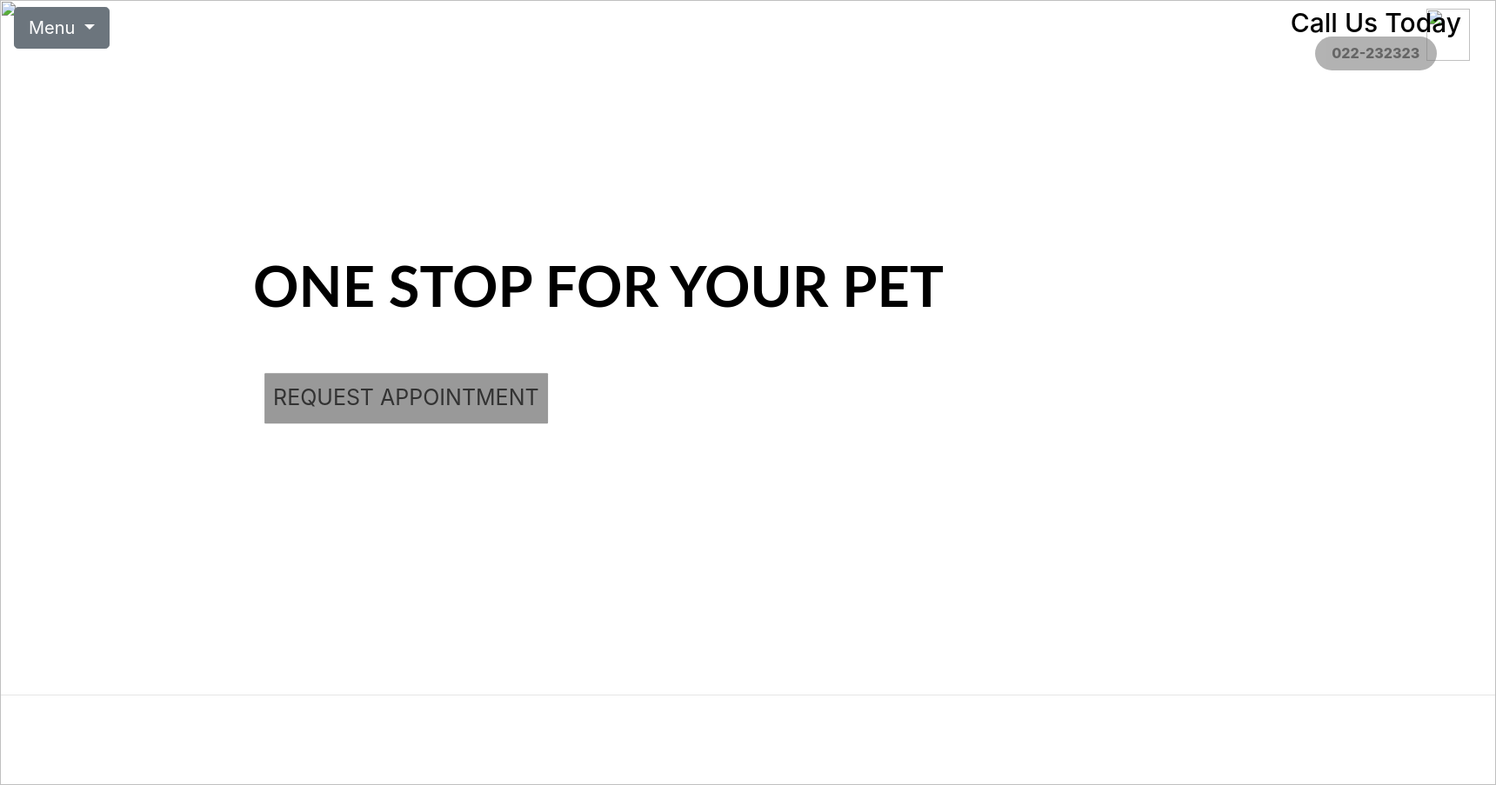
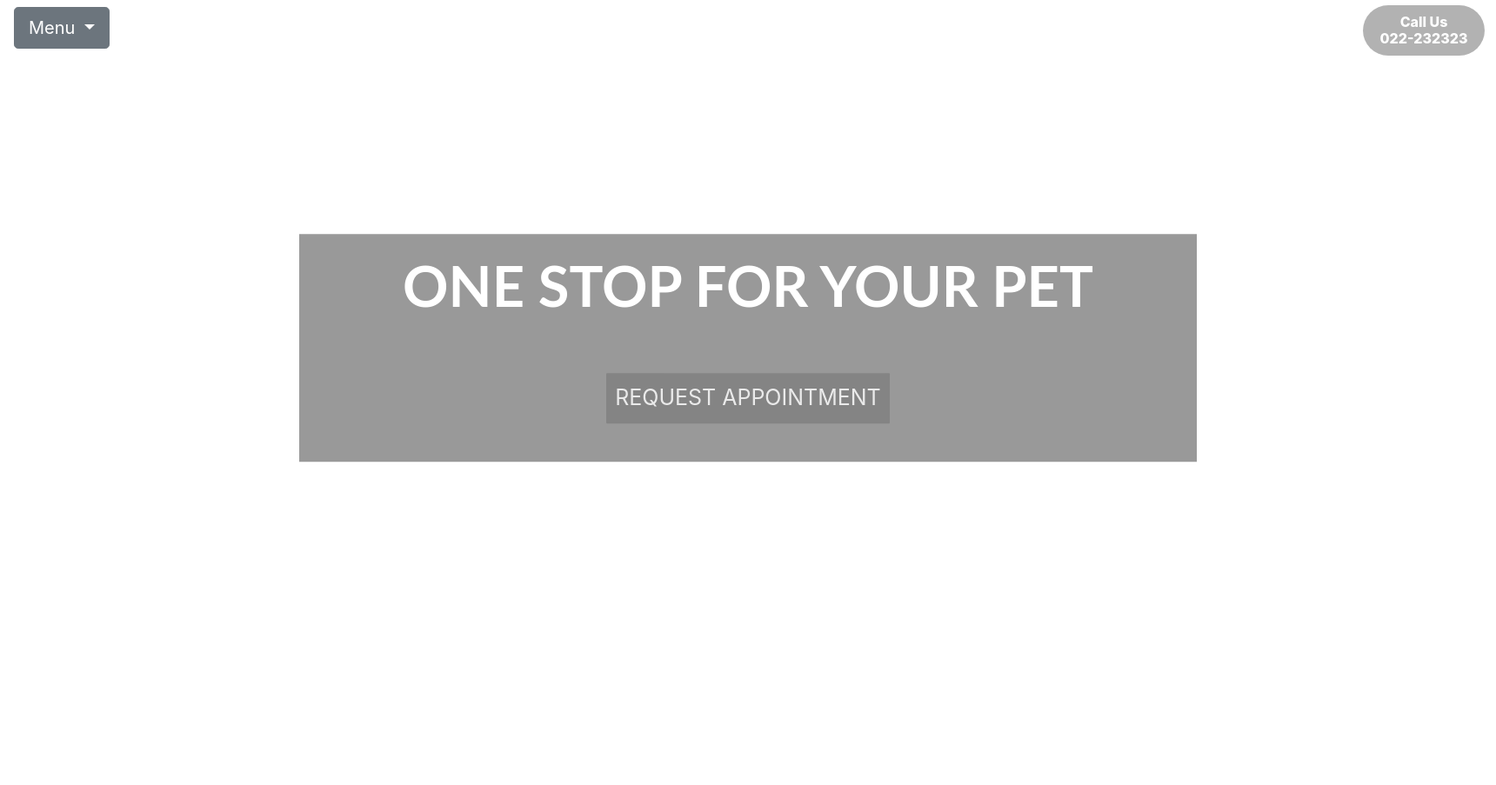
Before and after one commit to daniandhk/CatNDoc, a PHP site: the page made by application/views/ViewHome.php in a window 1720 px wide. Shown: the whole page at 87% size. After the commit the page ends 532 px from the top, so only its background shows below. Run offline with PHP 8.4, Linux system fonts and the light colour scheme; the template is opened without the code that fills it, so the values that code supplies are empty.

Commit message:
Update ViewHome.php

```diff
--- a/application/views/ViewHome.php
+++ b/application/views/ViewHome.php
@@ -15,8 +15,12 @@
     }
 
     #img1{
+        filter: blur(8px);
+        -webkit-filter: blur(8px);
         width: 100%;
-        height: 903px;
+        height: auto;
+        background-position: center;
+        background-repeat: no-repeat;
         background-size: cover;
     }
 
@@ -46,16 +50,24 @@
     }
 
     .centered2{
+        background-color: rgb(0,0,0);
+        background-color: rgba(0,0,0, 0.4);
+        color: white;
+        font-weight: bold;
         position: absolute;
         top: 50%;
-        left: 40%;
+        left: 50%;
         transform: translate(-50%, -50%);
+        z-index: 2;
+        width: 60%;
+        padding: 20px;
+        text-align: center;
     }
 
     .top-right {
         position: absolute;
-        top: 8px;
-        right: 40px;
+        top: 0px;
+        right: 0px;
         color: black;
     }
 
@@ -116,22 +128,20 @@
 <body>
         <!--COVER-->
         <img src="<?php echo base_url('assets/img/homepic.jpg'); ?>" id="img1" />
-        <img src="<?php echo base_url('assets/img/gray.jpg'); ?>" id="img2" />
-        <img src="<?php echo base_url('assets/img/telpun.png'); ?>" id="img3"/>
+        <!--<img src="<?php echo base_url('assets/img/gray.jpg'); ?>" id="img2" />-->
+        <!--<img src="<?php echo base_url('assets/img/telpun.png'); ?>" id="img3"/>-->
         <!--END COVER-->
 
         <!--TULISAN TULISAN DI COVER-->
         <div class="centered2">
-            <h1 class="welkam2" style="color: black;"> ONE STOP FOR YOUR PET</h1>
+            <h1 class="welkam2"> ONE STOP FOR YOUR PET</h1>
             <br>
             <br>
-            <a href="#" class="btn btn-default btn-rounded mb-4 button2" data-toggle="modal" data-target="#modalContactForm">REQUEST APPOINTMENT</a>
+            <a href="#" class="btn btn-default btn-rounded mb-4 button2" data-toggle="modal" data-target="#modalContactForm"  style="color: white;">REQUEST APPOINTMENT</a>
         </div>
 
         <div class="top-right">
-            <h2 style="font-size: 30px;">Call Us Today</h2>
-            <br>
-            <h2 class="button button1" style="position: relative;top: -40px;right: -15px;color:black;font-weight: 800;">   022-232323   </h2>
+            <h2 class="button button1" style="color:white;font-weight: 800;">Call Us<br>   022-232323   </h2>
         </div>
 
         <!--END TULISAN TULISAN DI COVER-->
```
